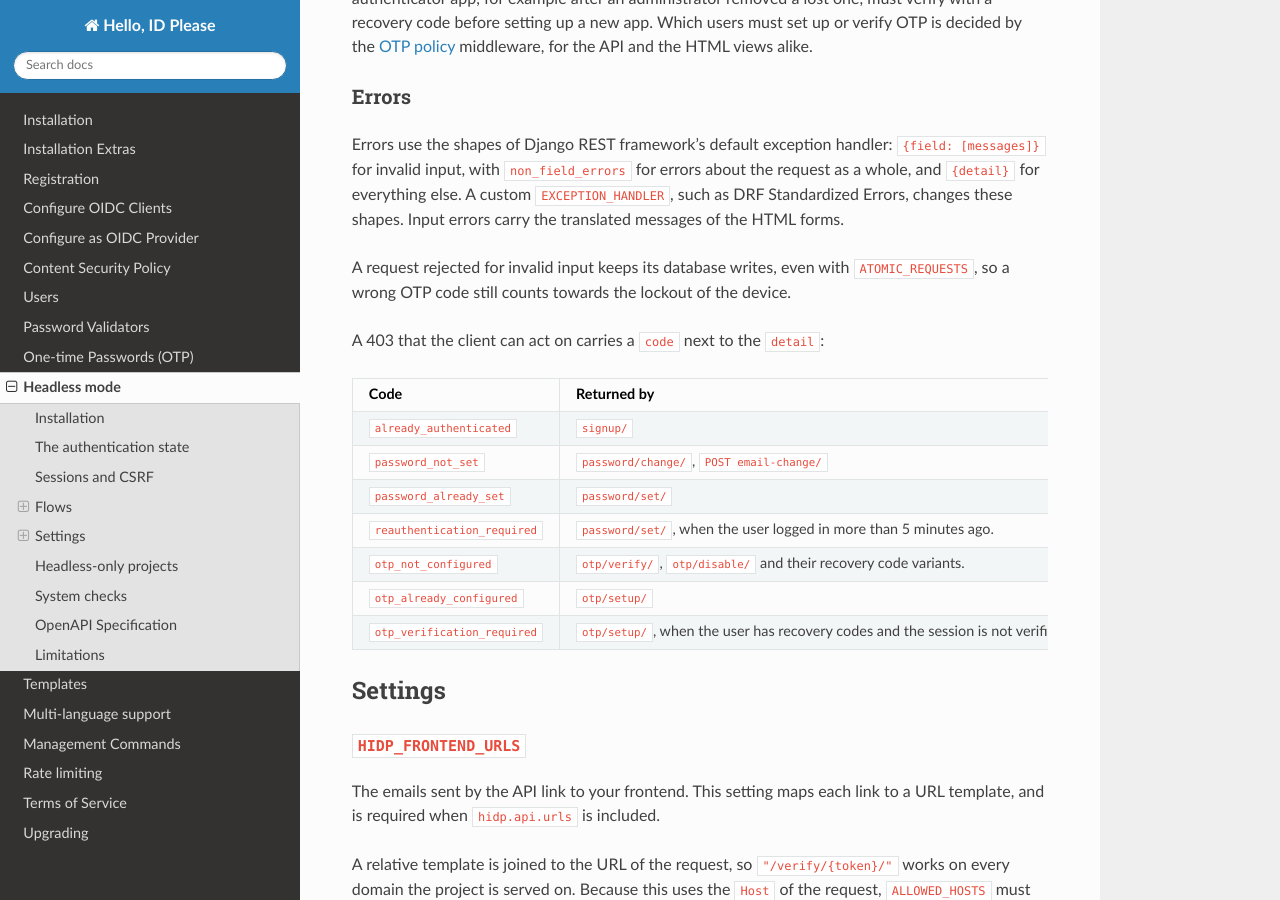
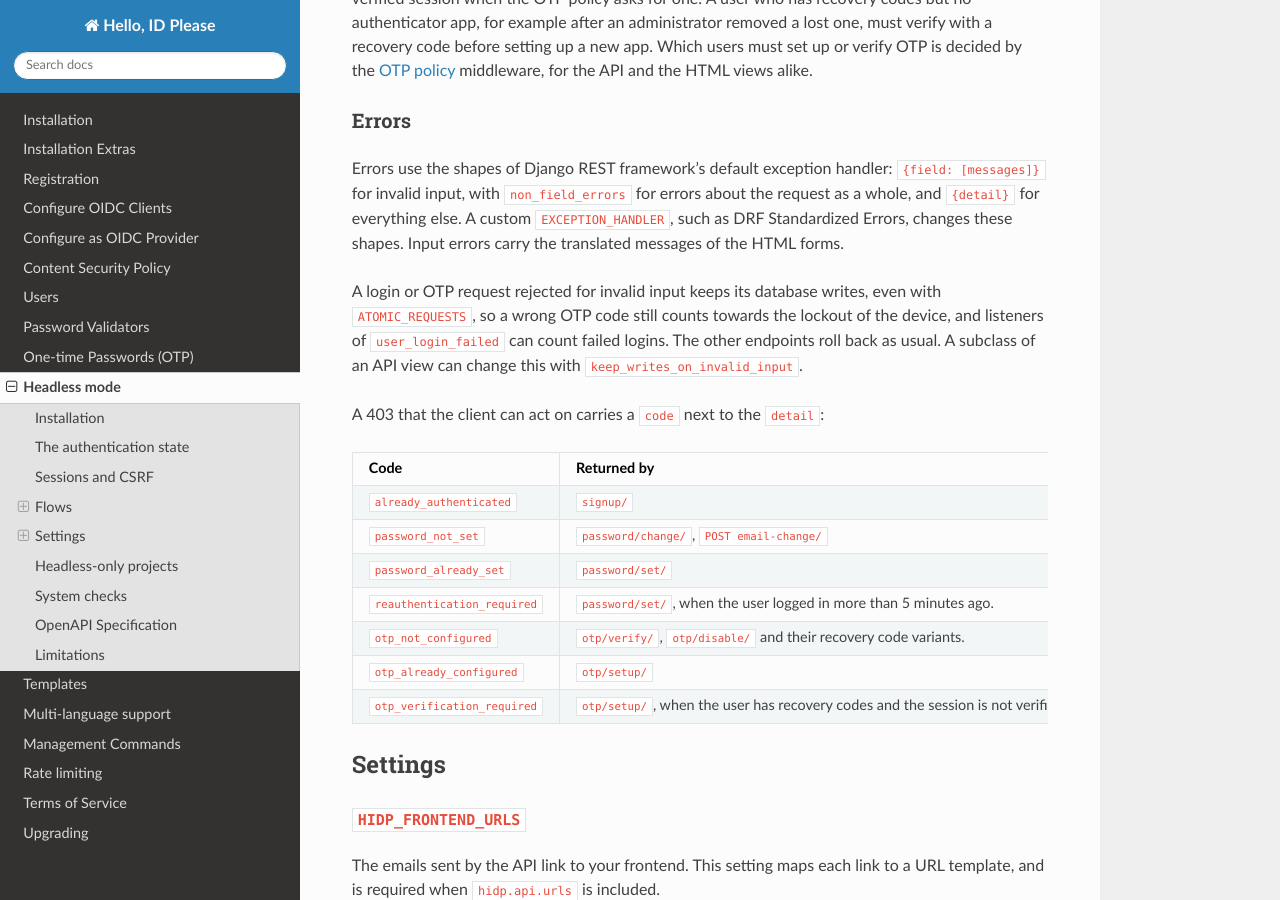
Before and after one commit to leukeleu/django-hidp, a Sphinx documentation site: the page built from packages/hidp/docs/sphinx/headless.md, in a window 1280 px wide and 900 px high, scrolled down 4818 px. Built offline with Sphinx 7.4.7 and the Read the Docs theme 3.1.0, drawn with Linux system fonts in a browser that asks for light colours; some of the changed text lies outside the part shown.

Commit message:
docs: document which api requests keep their writes and the logout before an unverified login

```diff
--- a/packages/hidp/docs/sphinx/headless.md
+++ b/packages/hidp/docs/sphinx/headless.md
@@ -116,9 +116,10 @@ views. In headless mode your frontend serves the pages, so it sets its own polic
 ### Login
 
 `POST login/` with `{username, password}`. A user whose email address is not
-verified is not logged in: they are sent a verification email, and the response has
-a pending `email_verify` step. Otherwise the response is the authentication state,
-which may have a pending OTP step.
+verified is not logged in: they are sent a verification email, any other user logged
+in on the session is logged out, and the response has a pending `email_verify` step.
+Otherwise the response is the authentication state, which may have a pending OTP
+step.
 
 Logins are limited by IP address, and to 10 per minute for each username from one
 IP address. The username is stripped and case-folded first, so padded or recased
@@ -213,9 +214,11 @@ the request as a whole, and `{detail}` for everything else. A custom
 `EXCEPTION_HANDLER`, such as DRF Standardized Errors, changes these shapes. Input
 errors carry the translated messages of the HTML forms.
 
-A request rejected for invalid input keeps its database writes, even with
-`ATOMIC_REQUESTS`, so a wrong OTP code still counts towards the lockout of the
-device.
+A login or OTP request rejected for invalid input keeps its database writes, even
+with `ATOMIC_REQUESTS`, so a wrong OTP code still counts towards the lockout of the
+device, and listeners of `user_login_failed` can count failed logins. The other
+endpoints roll back as usual. A subclass of an API view can change this with
+`keep_writes_on_invalid_input`.
 
 A 403 that the client can act on carries a `code` next to the `detail`:
 
```
